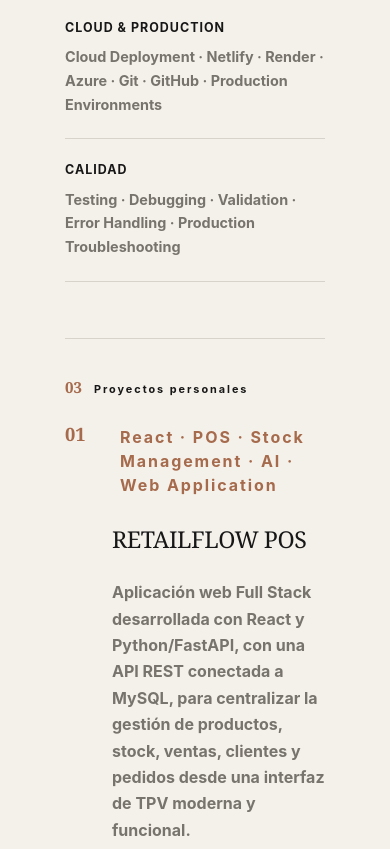
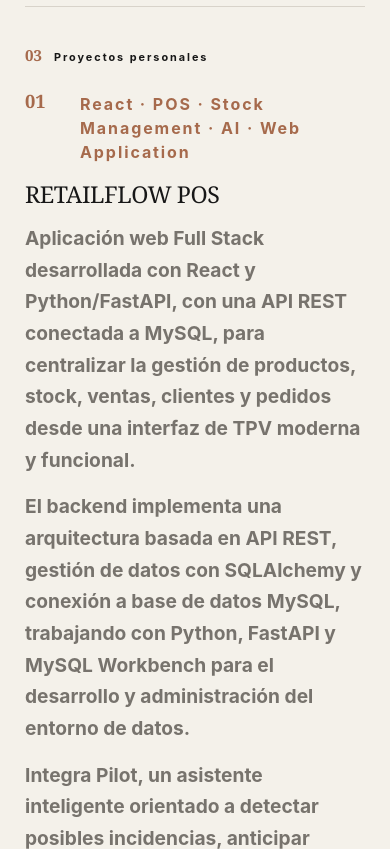
Before and after one commit to cristinavoda/CV-Cristina-Voda, a plain HTML site: page index.html in a window 390 px wide. Shown: the part 1799-2648 px from the top of the page. Drawn offline with Linux system fonts and the light colour scheme; files that its build step writes are made by us from their sources.

Commit message:
new project

```diff
--- a/index.html
+++ b/index.html
@@ -1133,7 +1133,7 @@ a {
 .cv {
   width: min(100% - 64px, var(--max-width));
   margin: 0 auto;
-  padding: 70px 50px 50px;
+  padding: 10px 10px 10px;
 
 }
 
@@ -1275,9 +1275,9 @@ a {
 .cv-section {
   display: grid;
   grid-template-columns: 190px 1fr;
-  gap: 55px;
-
-  padding: 48px 0;
+  gap: 5px;
+
+  padding: 38px 0;
 
   border-bottom: 1px solid var(--line);
 }
@@ -1358,7 +1358,7 @@ a {
 }
 
 .project {
-  display: grid;
+  display: block;
   grid-template-columns: 55px 1fr;
   column-gap: 25px;
 
@@ -1516,7 +1516,7 @@ a {
 
 @media (max-width: 780px) {
 .avatar {
-  width: 100px;
+  width: 150px;
   height: 175px;
 
   object-fit: cover;
@@ -1556,7 +1556,7 @@ a {
   }
 
   .project > p:not(.project-title) {
-    font-size: 1rem;
+    font-size: 1.2rem;
     line-height: 1.65;
   }}
  .experience {
@@ -1711,6 +1711,15 @@ a {
   .skills {
     gap: 25px 30px;
   }
+  .project > p:not(.project-title) {
+    font-size: 1.2rem;
+    line-height: 1.65;
+    text-align:left;
+  margin-left: 0;
+  margin-right: 0;
+  }
+
+
 
 }
 
@@ -1808,7 +1817,8 @@ a {
 
 
   .project {
-    grid-template-columns: 35px 1fr;
+    display: block;
+    grid-template-columns: 55px 1fr;
     gap: 12px;
 
     margin-bottom: 32px;
@@ -1823,7 +1833,13 @@ a {
     font-size: 1.65rem;
   }
 
-
+.project > p:not(.project-title) {
+    font-size: 1.2rem;
+    line-height: 1.65;
+    text-align: left;
+  margin-left: 0;
+  margin-right: 0;
+  }
 
 
   .experience {
```
